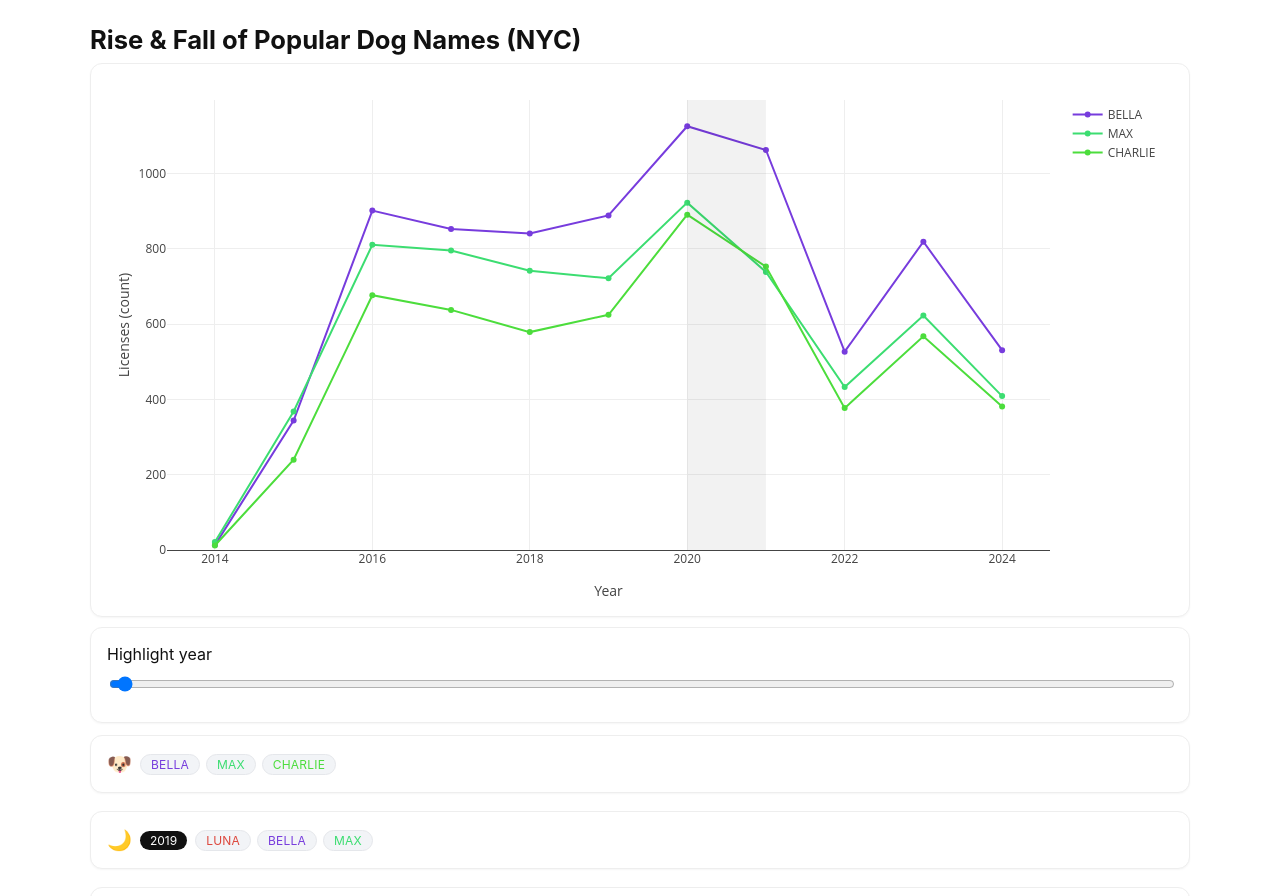
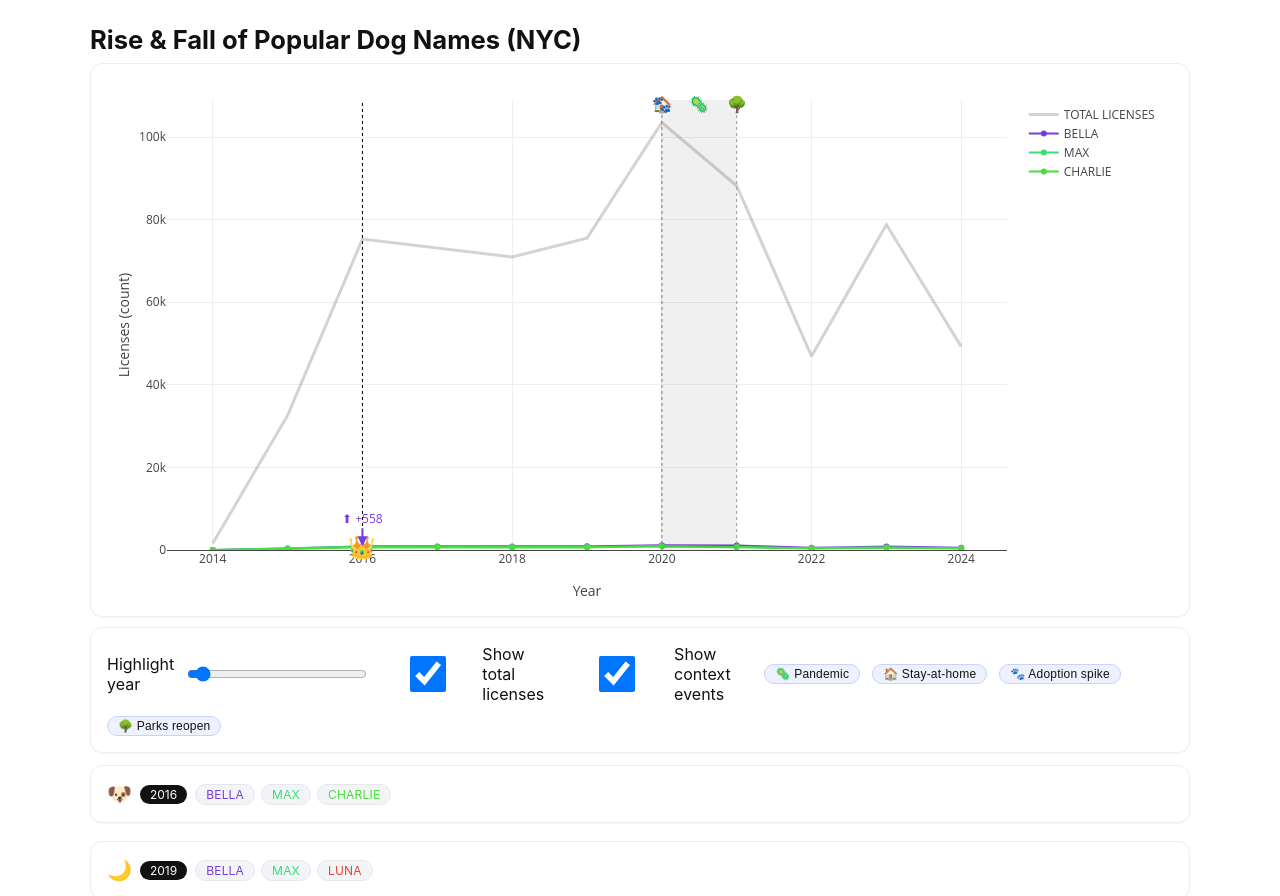
Before and after one commit to Btapkulang22/dog-names-kit, a SvelteKit app: page / in a window 1280 px wide. Shown: the top 896 px of the page. Built offline with nearby package versions, Linux system fonts and the light colour scheme.

Commit message:
I just made few additon like pandamic and adaption surg

```diff
--- a/src/routes/+page.svelte
+++ b/src/routes/+page.svelte
@@ -11,6 +11,7 @@
   let rows = [];
   let years = [];
   let names = [];
+  let totals = new Map();       // year -> total count
 
   // charts
   let Plotly = null;
@@ -25,13 +26,21 @@
   let cursorYear = null; // guideline on trend
   let sceneYear = null;  // scene-specific crown lock
 
-  // story beats (visual-only chips)
-  const steps = [
-    { icon: '🐶', pick: ['BELLA','MAX','CHARLIE'], year: null },
-    { icon: '🌙', pick: ['LUNA','BELLA','MAX'],    year: 2019 },
-    { icon: '🩺', pick: ['LUNA','BELLA','MAX','CHARLIE'], year: 2020 },
-    { icon: '🔁', pick: ['LUNA','BELLA','COCO'],   year: 2023 }
+  // toggles
+  let showTotal = true;        // draw total licenses line
+  let showEvents = true;       // draw event bands/pins
+
+  const EVENTS = [
+    { id:'covid',    type:'band', from:2020, to:2021, color:'rgba(0,0,0,.06)', emoji:'🦠', label:'Pandemic' },
+    { id:'lockdown', type:'pin',  year:2020, color:'#999', emoji:'🏠', label:'Stay-at-home' },
+    { id:'adopt',    type:'pin',  year:2020, color:'#999', emoji:'🐾', label:'Adoption spike' },
+    { id:'reopen',   type:'pin',  year:2021, color:'#999', emoji:'🌳', label:'Parks reopen' },
   ];
+  let activeEvents = new Set(EVENTS.map(e => e.id));
+
+  // SCROLL STEPS (now dynamic): we specify *years*, not names
+  // We’ll compute the top-3 names around these years from the data.
+  let steps = []; // filled after data load
 
   // tiny fallback
   const SAMPLE = [
@@ -67,7 +76,6 @@
   }
 
   function colorFor(name){
-    // stable pastel per name
     let h = 0;
     for (let i=0;i<name.length;i++) h = (h*31 + name.charCodeAt(i)) % 360;
     return `hsl(${h},70%,55%)`;
@@ -99,7 +107,28 @@
     return best ? {name: best[0], count: best[1]} : null;
   }
 
-  // build minimal sparkline path for values (normalized to w×h)
+  // rolling-window top-k around a target year
+  function topKAround(targetYear, k=3, window=1){
+    if (!years.length) return [];
+    const yr = nearestAvailableYear(targetYear);
+    const lo = yr - window, hi = yr + window;
+    const pool = rows.filter(r => r.year >= lo && r.year <= hi);
+    const by = new Map();
+    for (const r of pool) by.set(r.name, (by.get(r.name)||0) + r.count);
+    return Array.from(by.entries()).sort((a,b)=>b[1]-a[1]).slice(0, k).map(d=>d[0]);
+  }
+
+  function nearestAvailableYear(target){
+    if (target == null || !years.length) return null;
+    let best = years[0], diff = Math.abs(years[0]-target);
+    for (const y of years){
+      const d = Math.abs(y - target);
+      if (d < diff){ diff = d; best = y; }
+    }
+    return best;
+  }
+
+  // minimal sparkline path for podium tiles
   function sparkPath(values, w=140, h=54, pad=6){
     const vmax = Math.max(1, ...values);
     const xs = values.map((_,i)=> pad + (i*(w-2*pad))/(values.length-1 || 1));
@@ -111,43 +140,87 @@
     return d;
   }
 
+  // biggest YoY gainer among picked names for a given year
+  function biggestYoYGainer(year) {
+    const idx = years.indexOf(year);
+    if (idx < 1) return null;
+    let best = null;
+    for (const nm of pick) {
+      const s = seriesCounts(nm);
+      const delta = s[idx] - s[idx - 1];
+      if (delta > 0 && (!best || delta > best.delta)) {
+        best = { name: nm, delta, value: s[idx] };
+      }
+    }
+    return best;
+  }
+
   // ---------- trend (sticky) ----------
   function drawLine(){
     if (!rows.length || !lineEl || !Plotly) return;
+
     const traces = [];
+
+    // TOTAL line
+    if (showTotal && years.length && totals.size) {
+      traces.push({
+        x: years,
+        y: years.map(y => totals.get(y) ?? 0),
+        type: 'scatter',
+        mode: 'lines',
+        name: 'TOTAL LICENSES',
+        line: { color: 'rgba(80,80,80,.25)', width: 3 },
+        hovertemplate: 'Total: %{y} in %{x}<extra></extra>'
+      });
+    }
+
+    // selected names
     for (const nm of pick){
       const yvals = seriesCounts(nm);
+      const col = colorFor(nm);
       traces.push({
         x: years, y: yvals, type: 'scatter', mode: 'lines+markers',
-        name: nm, line:{color:colorFor(nm)}, marker:{color:colorFor(nm)},
+        name: nm, line:{color:col}, marker:{color:col},
         hovertemplate:`${nm}: %{y} in %{x}<extra></extra>`
       });
     }
 
-    const shapes = [
-      { // pandemic band
-        type:'rect', xref:'x', yref:'paper', x0:2020, x1:2021, y0:0, y1:1,
-        fillcolor:'rgba(0,0,0,0.05)', line:{width:0}
+    // shapes & annotations
+    const shapes = [];
+    const ann = [];
+
+    if (showEvents) {
+      for (const ev of EVENTS) {
+        if (!activeEvents.has(ev.id)) continue;
+        if (ev.type === 'band') {
+          shapes.push({ type:'rect', xref:'x', yref:'paper', x0:ev.from, x1:ev.to, y0:0, y1:1, fillcolor:ev.color, line:{width:0} });
+          const mid = (ev.from + ev.to) / 2;
+          ann.push({ x: mid, y: 1.02, xref:'x', yref:'paper', text: ev.emoji, showarrow:false, font:{size:16} });
+        } else {
+          shapes.push({ type:'line', xref:'x', yref:'paper', x0:ev.year, x1:ev.year, y0:0, y1:1, line:{ color: ev.color, width:1, dash:'dot' }});
+          ann.push({ x: ev.year, y: 1.02, xref:'x', yref:'paper', text: ev.emoji, showarrow:false, font:{size:16} });
+        }
       }
-    ];
-    if (cursorYear!=null){
-      shapes.push({
-        type:'line', xref:'x', yref:'paper', x0:cursorYear, x1:cursorYear, y0:0, y1:1,
-        line:{dash:'dot', width:1}
-      });
     }
 
-    const ann = [];
+    if (cursorYear!=null){
+      shapes.push({ type:'line', xref:'x', yref:'paper', x0:cursorYear, x1:cursorYear, y0:0, y1:1, line:{dash:'dot', width:1} });
+    }
+
+    // crown & Δ arrow
     const crownYear = (cursorYear ?? sceneYear);
     if (crownYear!=null){
       const best = topNameForYear(crownYear,true) || topNameForYear(crownYear,false);
       if (best){
-        const t = traces.find(t=>t.name===best.name);
-        if (t){
-          const xi = years.indexOf(crownYear);
-          const yv = t.y[xi] ?? 0;
-          ann.push({ x:crownYear, y:yv, xref:'x', yref:'y', text:'👑', showarrow:false, font:{size:22} });
-        }
+        const xi = years.indexOf(crownYear);
+        const trace = traces.find(t=>t.name===best.name);
+        const yv = trace?.y?.[xi] ?? null;
+        if (yv != null) ann.push({ x:crownYear, y:yv, xref:'x', yref:'y', text:'👑', showarrow:false, font:{size:22} });
+      }
+      const g = biggestYoYGainer(crownYear);
+      if (g) {
+        const col = colorFor(g.name);
+        ann.push({ x: crownYear, y: g.value, xref:'x', yref:'y', text:`⬆︎ +${g.delta.toLocaleString()}`, showarrow:true, arrowhead:2, ax:0, ay:-28, font:{size:12, color:col}, arrowcolor:col });
       }
     }
 
@@ -205,6 +278,33 @@
     });
   }
 
+  function buildTotals() {
+    totals = new Map();
+    for (const y of years) {
+      totals.set(
+        y,
+        rows.filter(r => r.year === y).reduce((s, r) => s + r.count, 0)
+      );
+    }
+  }
+
+  function buildDynamicSteps() {
+    if (!years.length) { steps = []; return; }
+
+    // choose representative years (data-driven fallbacks)
+    const early = years[Math.min(2, Math.max(0, years.length - 1))]; // near start
+    const y2019 = nearestAvailableYear(2019);
+    const y2020 = nearestAvailableYear(2020);
+    const y2023 = nearestAvailableYear(2023);
+
+    steps = [
+      { icon: '🐶', year: early,  pick: topKAround(early, 3, 1) },
+      { icon: '🌙', year: y2019,  pick: topKAround(y2019, 3, 1) },
+      { icon: '🩺', year: y2020,  pick: topKAround(y2020, 3, 1) },
+      { icon: '🔁', year: y2023,  pick: topKAround(y2023, 3, 1) },
+    ];
+  }
+
   onMount(async ()=>{
     try{
       Plotly = (await import('plotly.js-dist-min')).default;
@@ -215,8 +315,10 @@
       rows = tidy(SAMPLE);
     }
     years = Array.from(new Set(rows.map(r=>r.year))).sort((a,b)=>a-b);
+    buildTotals();
     barYear = years.at(-1);
     defaultPick();
+    buildDynamicSteps();      // <— compute scrolly steps from the data
     await Promise.resolve();
     drawLine(); drawBars();
   });
@@ -233,15 +335,41 @@
     <div class="card warn">Couldn’t load CSV: {errorMsg}. Using sample.</div>
   {/if}
 
-  <!-- Sticky trend + scrolly steps (visual-only chips) -->
+  <!-- Sticky trend + scrolly steps (now data-driven picks) -->
   <section class="scrolly">
     <div class="sticky">
       <div class="card" bind:this={lineEl} style="height:520px;"></div>
+
       {#if years.length}
-        <div class="card ctrl">
-          <label for="year">Highlight year</label>
-          <input id="year" type="range" min={years[0]} max={years.at(-1)} step="1"
-                 on:input={(e)=> setCursorLine(+e.currentTarget.value)} />
+        <div class="card ctrl" style="display:flex;gap:12px;align-items:center;flex-wrap:wrap;">
+          <div style="display:flex;gap:8px;align-items:center;">
+            <label for="year">Highlight year</label>
+            <input id="year" type="range" min={years[0]} max={years.at(-1)} step="1"
+                   on:input={(e)=> setCursorLine(+e.currentTarget.value)} />
+          </div>
+
+          <label style="display:flex;gap:8px;align-items:center;">
+            <input type="checkbox" bind:checked={showTotal} on:change={drawLine} />
+            Show total licenses
+          </label>
+          <label style="display:flex;gap:8px;align-items:center;">
+            <input type="checkbox" bind:checked={showEvents} on:change={drawLine} />
+            Show context events
+          </label>
+
+          {#each EVENTS as ev}
+            <button
+              class="chip"
+              aria-pressed={activeEvents.has(ev.id)}
+              on:click={() => {
+                if (activeEvents.has(ev.id)) activeEvents.delete(ev.id);
+                else activeEvents.add(ev.id);
+                activeEvents = new Set(activeEvents);
+                drawLine();
+              }}>
+              {ev.emoji} {ev.label}
+            </button>
+          {/each}
         </div>
       {/if}
     </div>
@@ -249,7 +377,12 @@
     <div class="steps">
       {#each steps as s}
         <article class="step card"
-          use:inView={{ onEnter: () => { pick = s.pick; sceneYear = s.year ?? null; cursorYear = s.year ?? null; drawLine(); } }}>
+          use:inView={{ onEnter: () => {
+            pick = s.pick;
+            sceneYear = s.year ?? null;
+            cursorYear = s.year ?? null;
+            drawLine();
+          } }}>
           <div class="row">
             <div class="icon">{s.icon}</div>
             {#if s.year}<div class="yearBadge">{s.year}</div>{/if}
@@ -264,7 +397,7 @@
     </div>
   </section>
 
-  <!-- YEAR LEADERBOARD: podium + background sparklines + crying bench -->
+  <!-- YEAR LEADERBOARD (unchanged) -->
   <section class="card" style="margin-top:16px;">
     <h3 style="margin:0 0 6px;">Year Leaderboard</h3>
 
@@ -289,7 +422,6 @@
             {#each topKForYear(barYear,3) as d (d.name)}
               <div class={`place r${d.rank}`} style={`--c:${colorFor(d.name)}`}>
                 {#if d.rank === 1}<div class="trophy">👑</div>{/if}
-                <!-- faint background sparkline -->
                 {#if years.length}
                   <svg class="spark" viewBox="0 0 140 54" preserveAspectRatio="none">
                     <path d={sparkPath(seriesCounts(d.name))} />
@@ -303,7 +435,6 @@
             {/each}
           </div>
 
-          <!-- “bench of tears” for ranks 4–6 -->
           {#if topKForYear(barYear,6).length > 3}
             <div class="bench">
               {#each topKForYear(barYear,6).slice(3) as d (d.name)}
@@ -366,34 +497,14 @@
   .icon{ font-size:20px; }
   .yearBadge{ background:#111; color:#fff; padding:2px 10px; border-radius:999px; font-size:12px; }
   .chips{ display:flex; gap:6px; flex-wrap:wrap; }
-  .chip{ background:#f2f4f7; border:1px solid #e5e7eb; border-radius:999px; padding:2px 10px; font-size:12px; letter-spacing:.2px; color:var(--c); }
+  .chip{ background:#f2f4f7; border:1px solid #e5e7eb; border-radius:999px; padding:2px 10px; font-size:12px; letter-spacing:.2px; color:var(--c); cursor:pointer; }
+  .chip[aria-pressed="true"]{ background:#eef2ff; border-color:#c7d2fe; }
 
   .ctrl{ margin-top:10px; }
 
-  /* podium */
-  .podium{
-    display:grid;
-    grid-template-columns: repeat(3, 1fr);
-    gap:14px;
-    align-items:end;
-    margin-top:10px;
-  }
-  .place{
-    position:relative;
-    text-align:center;
-    padding:16px 10px 12px;
-    border-radius:14px;
-    border:1px solid #eee;
-    box-shadow:0 1px 2px rgba(0,0,0,.04);
-    overflow:hidden;
-  }
-  .place::after{
-    /* base tint per name color */
-    content:'';
-    position:absolute; inset:0;
-    background: linear-gradient(180deg, color-mix(in oklab, var(--c) 12%, #fff) 0%, #fff 60%);
-    opacity:.55; pointer-events:none;
-  }
+  .podium{ display:grid; grid-template-columns: repeat(3, 1fr); gap:14px; align-items:end; margin-top:10px; }
+  .place{ position:relative; text-align:center; padding:16px 10px 12px; border-radius:14px; border:1px solid #eee; box-shadow:0 1px 2px rgba(0,0,0,.04); overflow:hidden; }
+  .place::after{ content:''; position:absolute; inset:0; background: linear-gradient(180deg, color-mix(in oklab, var(--c) 12%, #fff) 0%, #fff 60%); opacity:.55; pointer-events:none; }
   .r1{ transform: translateY(-6px); }
   .r2{ transform: translateY(6px); }
   .r3{ transform: translateY(12px); }
@@ -405,13 +516,11 @@
   .pname{ font-weight:700; margin-top:2px; position:relative; z-index:2; }
   .pcount{ color:#555; font-size:.9rem; margin-top:2px; position:relative; z-index:2; }
 
-  /* crying bench (ranks 4–6) */
   .bench{ display:grid; grid-template-columns: repeat(auto-fill,minmax(220px,1fr)); gap:10px; margin-top:12px; }
   .benchItem{ display:flex; align-items:center; gap:10px; padding:10px; border:1px dashed #eee; border-radius:10px; }
   .cry{ font-size:22px; }
   .bname{ font-weight:600; color:var(--c); }
   .bcount{ margin-left:auto; color:#555; font-variant-numeric: tabular-nums; }
 
-  /* simple flex row */
   .flex{ display:flex; gap:12px; align-items:flex-end; flex-wrap:wrap; }
 </style>
```
